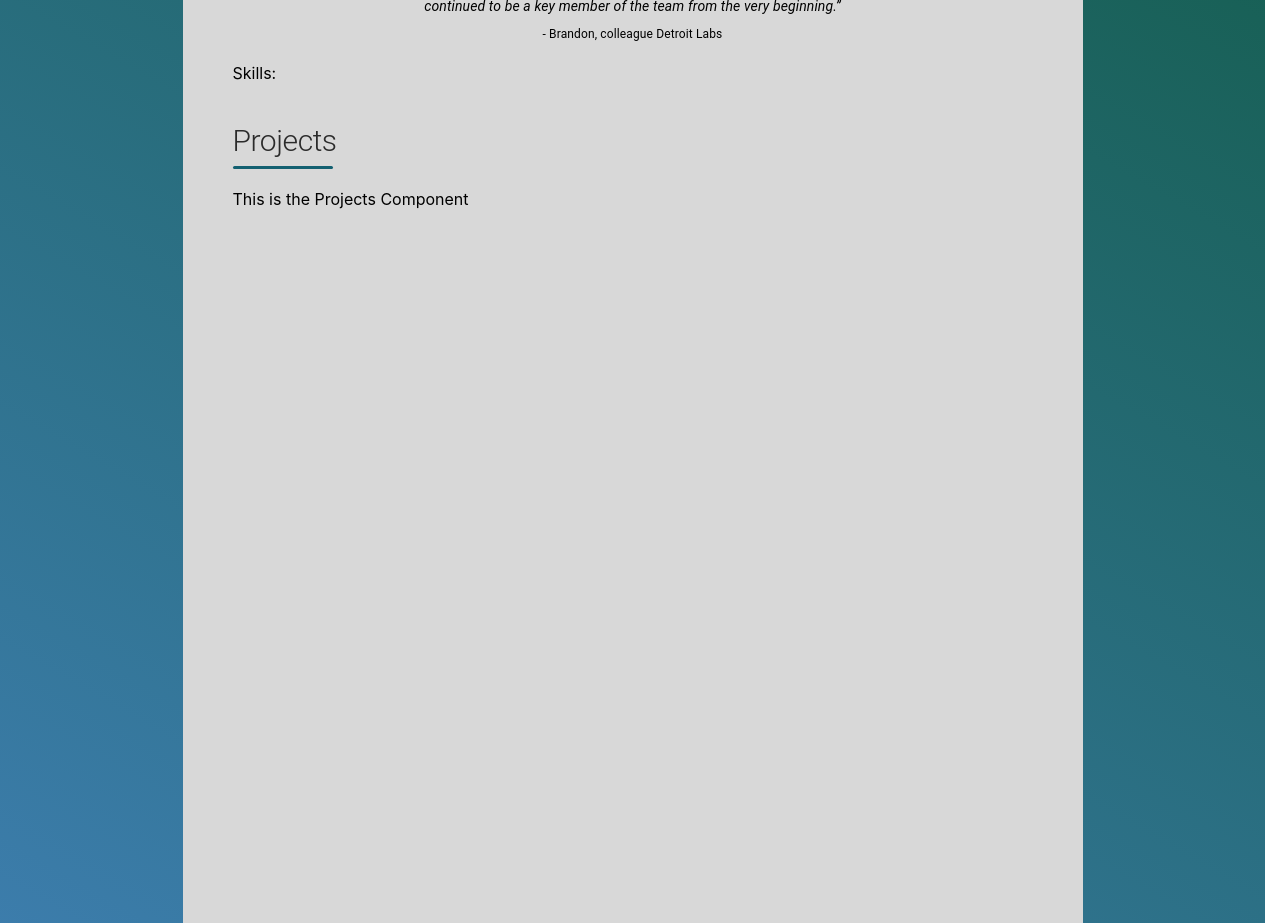
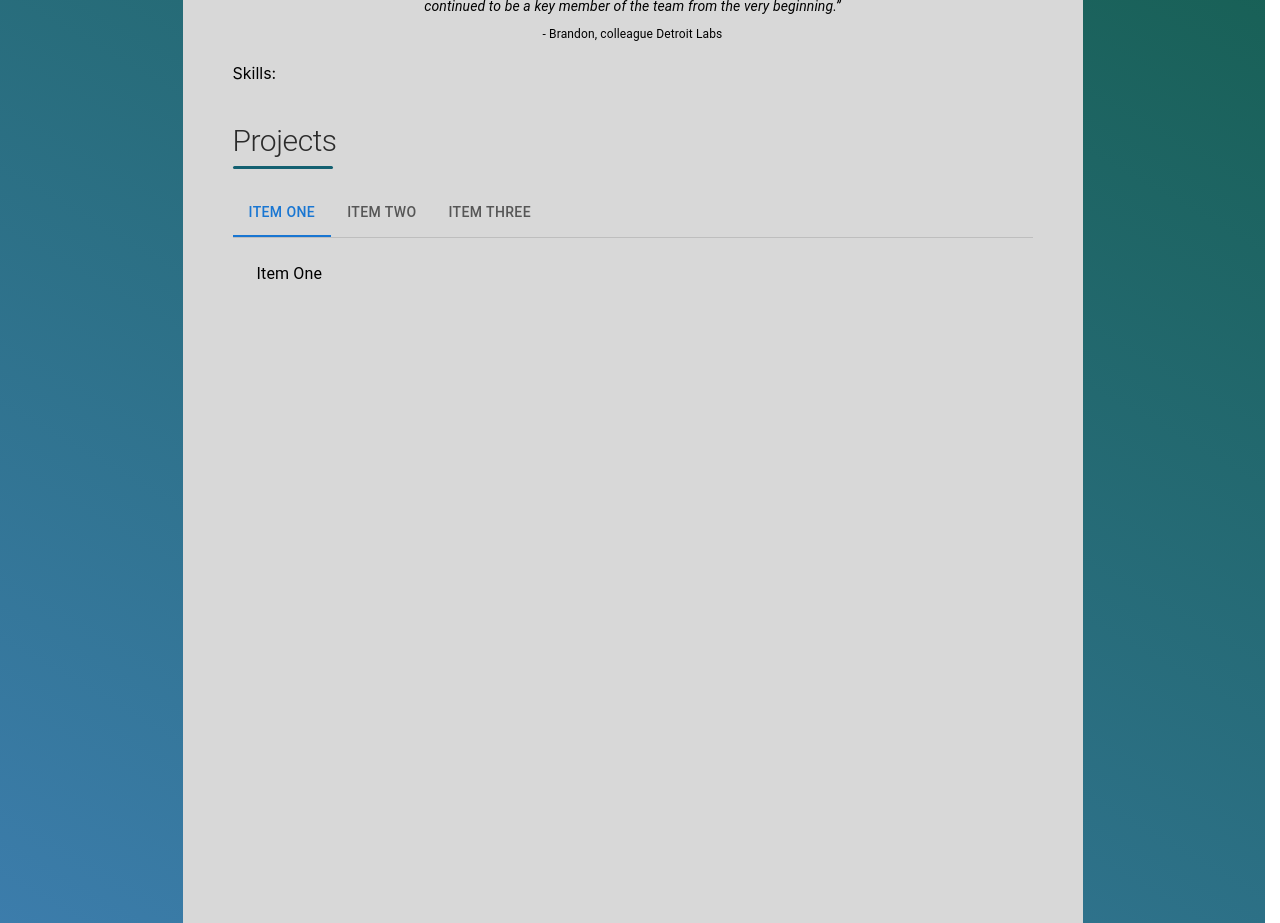
Before and after one commit to Erick-Bravo/Erick-Bravo.github.io, a React (Create React App) app: page / in a window 1280 px wide. Shown: the part 860-1783 px from the top of the page. Built offline with nearby package versions, Linux system fonts and the light colour scheme.

Commit message:
fix to the npm audit fix. basic tabs injected

```diff
--- a/package.json
+++ b/package.json
@@ -5,6 +5,7 @@
   "dependencies": {
     "@emotion/react": "^11.10.5",
     "@emotion/styled": "^11.10.5",
+    "@mui/lab": "^5.0.0-alpha.109",
     "@mui/material": "^5.10.14",
     "@testing-library/jest-dom": "^5.16.5",
     "@testing-library/react": "^13.4.0",
@@ -15,7 +16,7 @@
     "@types/react-dom": "^18.0.9",
     "react": "^18.2.0",
     "react-dom": "^18.2.0",
-    "react-scripts": "5.0.1",
+    "react-scripts": "^5.0.1",
     "typescript": "^4.9.3",
     "web-vitals": "^2.1.4"
   },
--- a/src/components/Content/Projects/Projects.tsx
+++ b/src/components/Content/Projects/Projects.tsx
@@ -1,5 +1,6 @@
 import styled from '@emotion/styled';
 import { Box } from '@mui/material';
+import LabTabs from '../../Tabs/Tabs';
 import Header from '../Header/Header';
 
 const ProjectsContainer = styled(Box)({
@@ -10,7 +11,7 @@ const Projects = () => {
     return (
         <ProjectsContainer>
             <Header text="Projects" />
-             This is the Projects Component
+             <LabTabs />
         </ProjectsContainer>
     );
 };
--- /dev/null
+++ b/src/components/Tabs/Tabs.tsx
@@ -0,0 +1,34 @@
+import Tab from "@mui/material/Tab";
+import TabContext from "@mui/lab/TabContext";
+import TabList from "@mui/lab/TabList";
+import TabPanel from "@mui/lab/TabPanel";
+import { SyntheticEvent, useState } from "react";
+import { Box } from "@mui/material";
+
+
+const LabTabs = () => {
+  const [value, setValue] = useState("1");
+
+  const handleChange = (event: SyntheticEvent, newValue: string) => {
+    setValue(newValue);
+  };
+
+  return (
+    <Box sx={{ width: "100%", typography: "body1" }}>
+      <TabContext value={value}>
+        <Box sx={{ borderBottom: 1, borderColor: "divider" }}>
+          <TabList onChange={handleChange} aria-label="lab API tabs example">
+            <Tab label="Item One" value="1" />
+            <Tab label="Item Two" value="2" />
+            <Tab label="Item Three" value="3" />
+          </TabList>
+        </Box>
+        <TabPanel value="1">Item One</TabPanel>
+        <TabPanel value="2">Item Two</TabPanel>
+        <TabPanel value="3">Item Three</TabPanel>
+      </TabContext>
+    </Box>
+  );
+}
+
+export default LabTabs;
```
Also changed, not shown: 1 other file (tests, documents, lock files or other folders).
